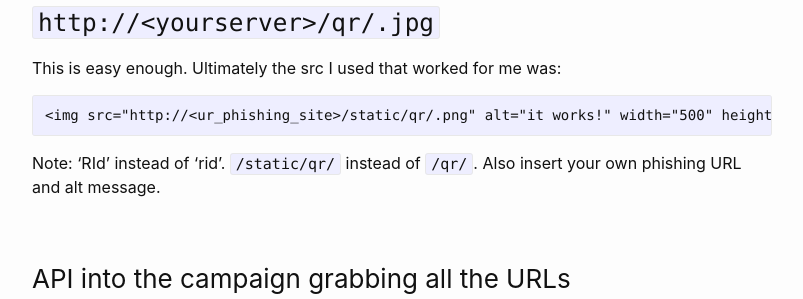
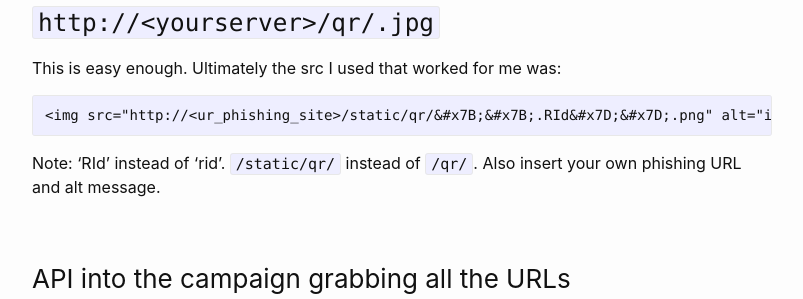
Before and after one commit to ongyuann/ongyuann.github.io, a Jekyll site: the page built from _posts/2020-05-27-qr-phishing-with-gophish.md, in a window 1280 px wide and 900 px high, scrolled down 879 px. Shown: the part 153-452 px from the top of the window, without its empty margins (238-1041 px from the left). Built offline with Jekyll 4.4.1, drawn with Linux system fonts in a browser that asks for light colours; some of the changed lines change nothing that is shown.

Commit message:
Update 2020-05-27-qr-phishing-with-gophish.md

````diff
--- a/_posts/2020-05-27-qr-phishing-with-gophish.md
+++ b/_posts/2020-05-27-qr-phishing-with-gophish.md
@@ -25,7 +25,7 @@ For the remainder of this post I divide my workings according to the suggested s
 
 This is easy enough. Ultimately the src I used that worked for me was:
 ```
-<img src="http://<ur_phishing_site>/static/qr/{{.RId}}.png" alt="it works!" width="500" height="500">
+<img src="http://<ur_phishing_site>/static/qr/&#x7B;&#x7B;.RId&#x7D;&#x7D;.png" alt="it works!" width="500" height="500">
 ```
 Note: 'RId' instead of 'rid'. `/static/qr/` instead of `/qr/`. Also insert your own phishing URL and alt message.
 
````
